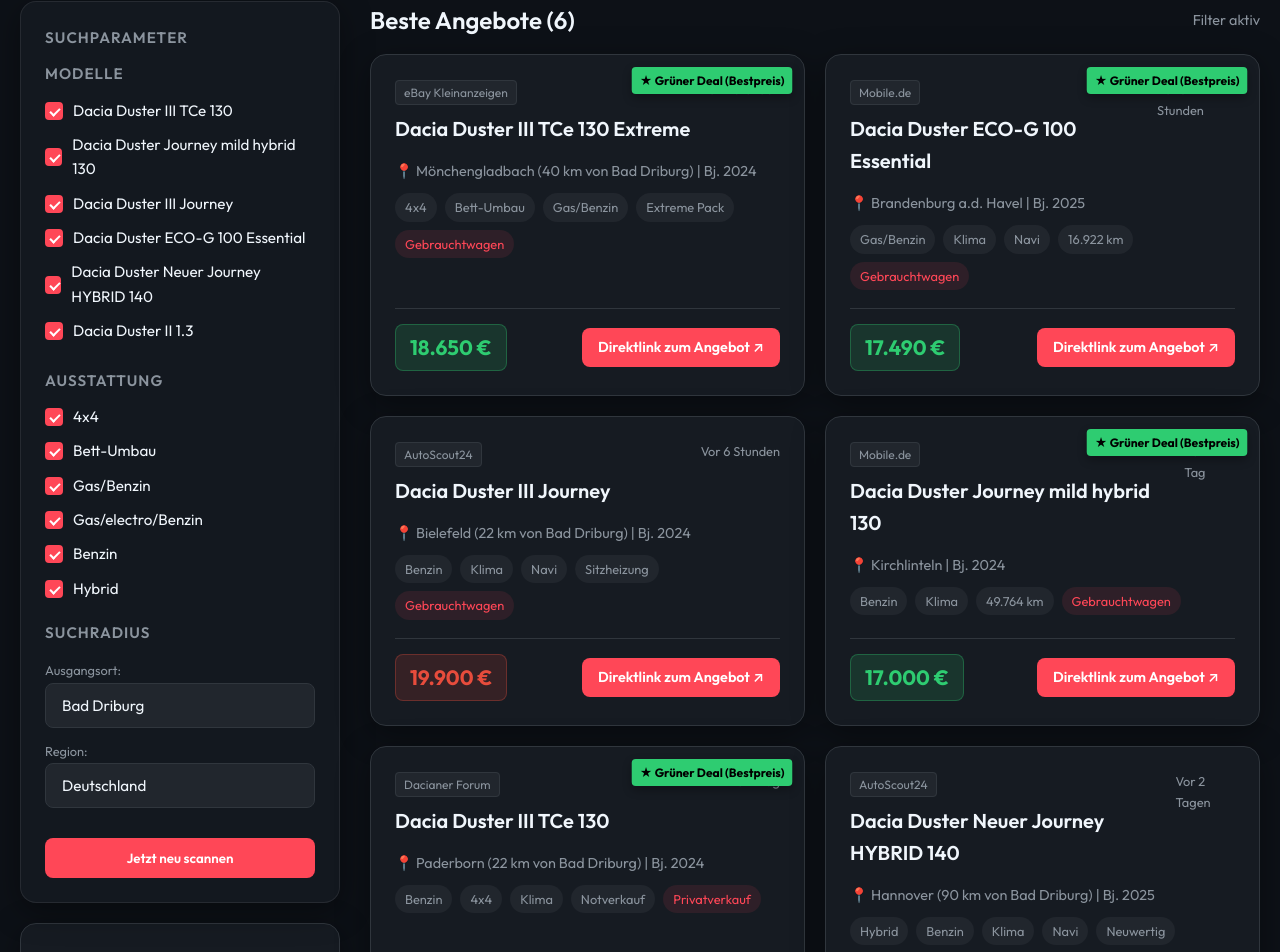
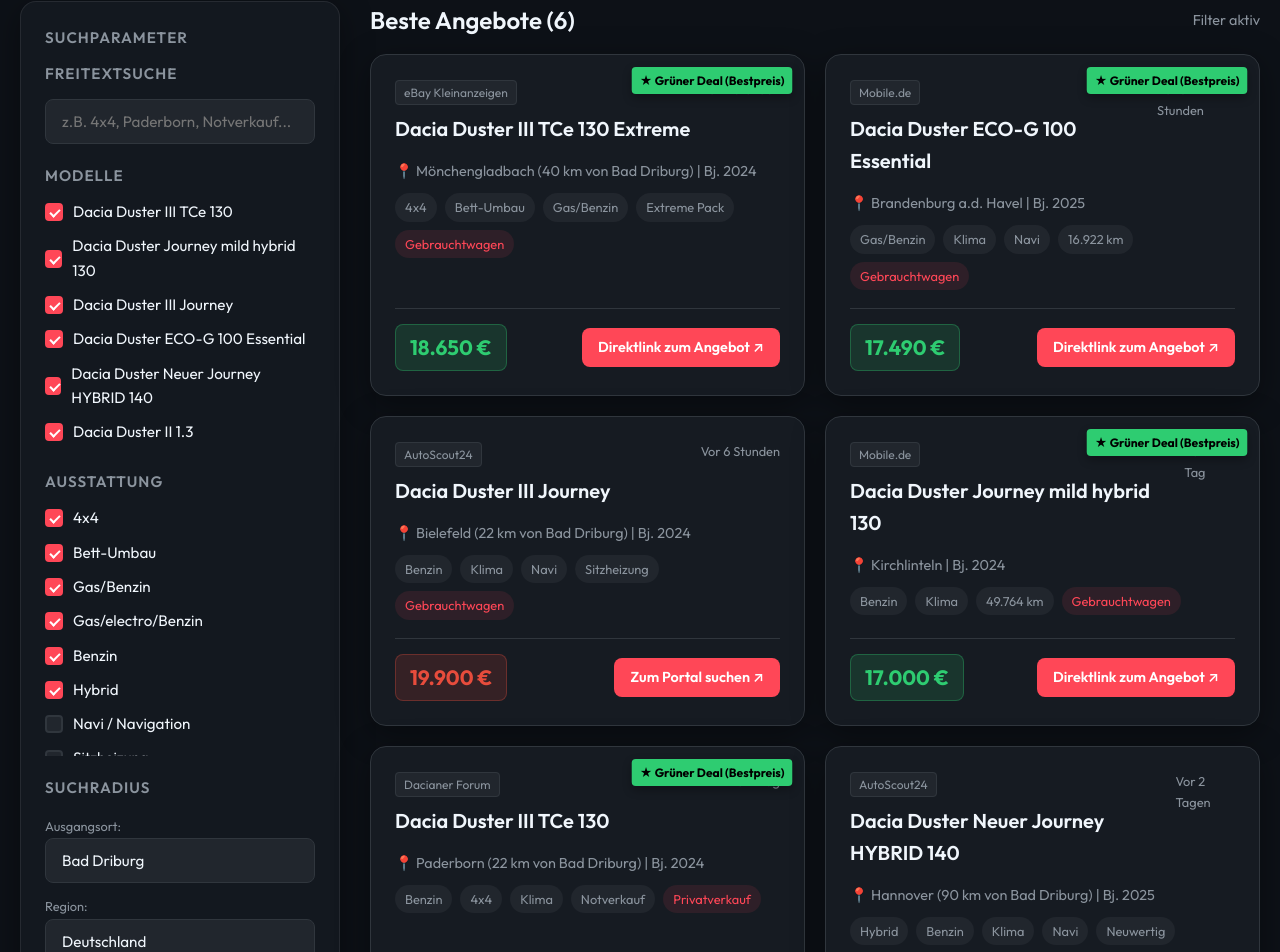
Before and after one commit to janzock-cell/dacia-car-finder, a React (Vite) app: page / in a window 1280 px wide. Shown: the part 484-1436 px from the top of the page. Built offline with nearby package versions, Linux system fonts and the light colour scheme.

Commit message:
feat: add free-text search, Bigster/Sandero models, 8 new equipment options with smart synonym matching

```diff
--- a/src/App.jsx
+++ b/src/App.jsx
@@ -143,6 +143,8 @@
     'Dacia II /III': true,
     'Dacia offroad': true,
     'Dacia sleep camp': true,
+    'Dacia Bigster': false,
+    'Dacia Sandero / Stepway': false,
   });
 
   const [selectedSpecs, setSelectedSpecs] = useState({
@@ -152,7 +154,17 @@
     'Gas/electro/Benzin': true,
     'Benzin': true,
     'Hybrid': true,
+    'Navi / Navigation': false,
+    'Sitzheizung': false,
+    'Panoramadach': false,
+    'Anhängerkupplung (AHK)': false,
+    '360° Kamera': false,
+    'Tempomat / Abstandstempomat': false,
+    'Elektrische Heckklappe': false,
+    'Notverkauf / Schnäppchen': false,
   });
+
+  const [searchText, setSearchText] = useState('');
 
   const [location, setLocation] = useState('Bad Driburg');
   const [radius, setRadius] = useState('Deutschland');
@@ -223,6 +235,16 @@
 
   // Filter-Logik mit intelligenter Synonym-Erkennung für Ausstattungs-Checkboxes
   const filteredOffers = offers.filter(offer => {
+    // Freitextsuche
+    if (searchText.trim()) {
+      const q = searchText.toLowerCase();
+      const inModel = offer.model.toLowerCase().includes(q);
+      const inLocation = offer.location.toLowerCase().includes(q);
+      const inSpecs = offer.specs.some(s => s.toLowerCase().includes(q));
+      const inPortal = offer.portal.toLowerCase().includes(q);
+      if (!inModel && !inLocation && !inSpecs && !inPortal) return false;
+    }
+
     // Modell-Match
     const modelMatch = Object.keys(selectedModels).some(modelKey => {
       if (!selectedModels[modelKey]) return false;
@@ -230,20 +252,26 @@
       return offer.model.toLowerCase().includes(cleanKey);
     });
 
-    // Ausstattung-Match mit Synonymen (z.B. Gas/Benzin matcht LPG, Autogas, ECO-G)
+    // Ausstattung-Match mit Synonymen
     const specMatch = Object.keys(selectedSpecs).some(specKey => {
       if (!selectedSpecs[specKey]) return false;
       return offer.specs.some(s => {
         const specLower = s.toLowerCase();
         const keyLower = specKey.toLowerCase();
-
         if (keyLower === '4x4' && specLower.includes('4x4')) return true;
         if (keyLower === 'bett-umbau' && (specLower.includes('bett') || specLower.includes('sleep') || specLower.includes('camp'))) return true;
         if (keyLower === 'gas/benzin' && (specLower.includes('gas') || specLower.includes('lpg') || specLower.includes('eco-g') || specLower.includes('autogas'))) return true;
         if (keyLower === 'benzin' && (specLower.includes('benzin') || specLower.includes('tce') || specLower.includes('hybrid'))) return true;
         if (keyLower === 'hybrid' && specLower.includes('hybrid')) return true;
         if (keyLower === 'gas/electro/benzin' && (specLower.includes('hybrid') || specLower.includes('electro') || specLower.includes('elec'))) return true;
-
+        if (keyLower === 'navi / navigation' && (specLower.includes('navi') || specLower.includes('navigation'))) return true;
+        if (keyLower === 'sitzheizung' && specLower.includes('sitz')) return true;
+        if (keyLower === 'panoramadach' && (specLower.includes('panorama') || specLower.includes('glasdach'))) return true;
+        if (keyLower === 'anhängerkupplung (ahk)' && (specLower.includes('ahk') || specLower.includes('anhänger'))) return true;
+        if (keyLower === '360° kamera' && (specLower.includes('360') || specLower.includes('kamera') || specLower.includes('cam'))) return true;
+        if (keyLower === 'tempomat / abstandstempomat' && (specLower.includes('tempo') || specLower.includes('acc') || specLower.includes('abstand'))) return true;
+        if (keyLower === 'elektrische heckklappe' && (specLower.includes('heckklappe') || specLower.includes('electric'))) return true;
+        if (keyLower === 'notverkauf / schnäppchen' && (specLower.includes('notverkauf') || specLower.includes('schnäppchen') || specLower.includes('privat'))) return true;
         return specLower.includes(keyLower);
       });
     });
@@ -476,6 +504,26 @@
             <h2 className="filter-title">Suchparameter</h2>
 
             <div className="filter-group">
+              <div className="filter-title">Freitextsuche</div>
+              <input
+                type="text"
+                className="input-field"
+                placeholder="z.B. 4x4, Paderborn, Notverkauf..."
+                value={searchText}
+                onChange={(e) => setSearchText(e.target.value)}
+                style={{ width: '100%' }}
+              />
+              {searchText && (
+                <button
+                  onClick={() => setSearchText('')}
+                  style={{ background: 'none', border: 'none', color: 'var(--text-secondary)', cursor: 'pointer', fontSize: '0.75rem', padding: '2px 0', textAlign: 'left' }}
+                >
+                  × Suche löschen
+                </button>
+              )}
+            </div>
+
+            <div className="filter-group">
               <div className="filter-title">Modelle</div>
               <div className="checkbox-list" style={{ maxHeight: '250px', overflowY: 'auto', paddingRight: '5px' }}>
                 {Object.keys(selectedModels).map(model => (
@@ -494,7 +542,7 @@
 
             <div className="filter-group">
               <div className="filter-title">Ausstattung</div>
-              <div className="checkbox-list">
+              <div className="checkbox-list" style={{ maxHeight: '250px', overflowY: 'auto', paddingRight: '5px' }}>
                 {Object.keys(selectedSpecs).map(spec => (
                   <label key={spec} className="checkbox-label">
                     <input
@@ -614,8 +662,14 @@
                         target="_blank"
                         rel="noreferrer"
                         className="btn-link"
+                        title={offer.portal === 'AutoScout24' || offer.portal === 'Dacianer Forum'
+                          ? 'Öffnet eine gefilterte Suche auf dem Portal'
+                          : 'Öffnet direkt das Inserat'}
                       >
-                        Direktlink zum Angebot ↗
+                        {(offer.portal === 'AutoScout24' || offer.portal === 'Dacianer Forum')
+                          ? 'Zum Portal suchen ↗'
+                          : 'Direktlink zum Angebot ↗'
+                        }
                       </a>
                     </div>
                   </div>
```
